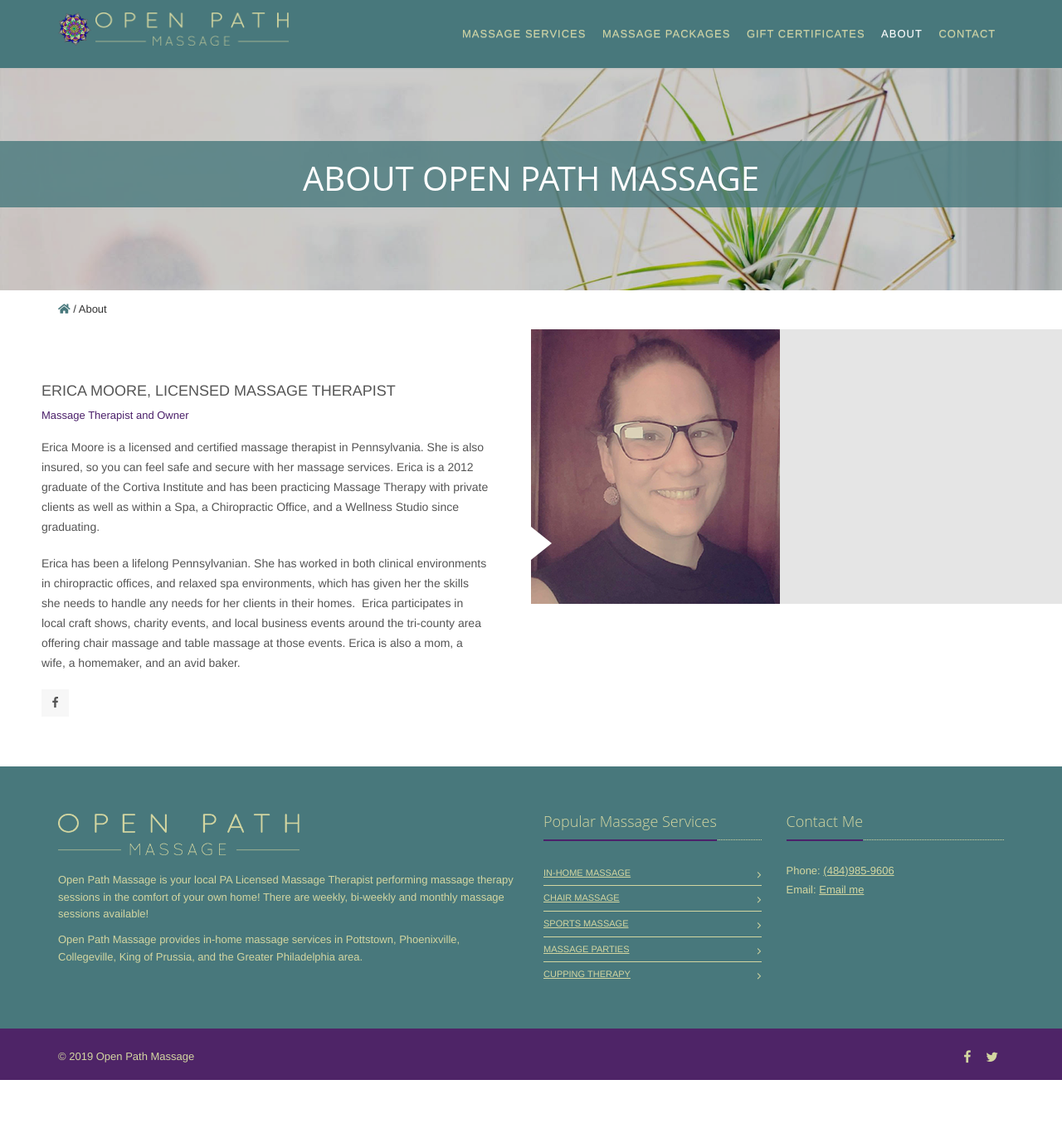
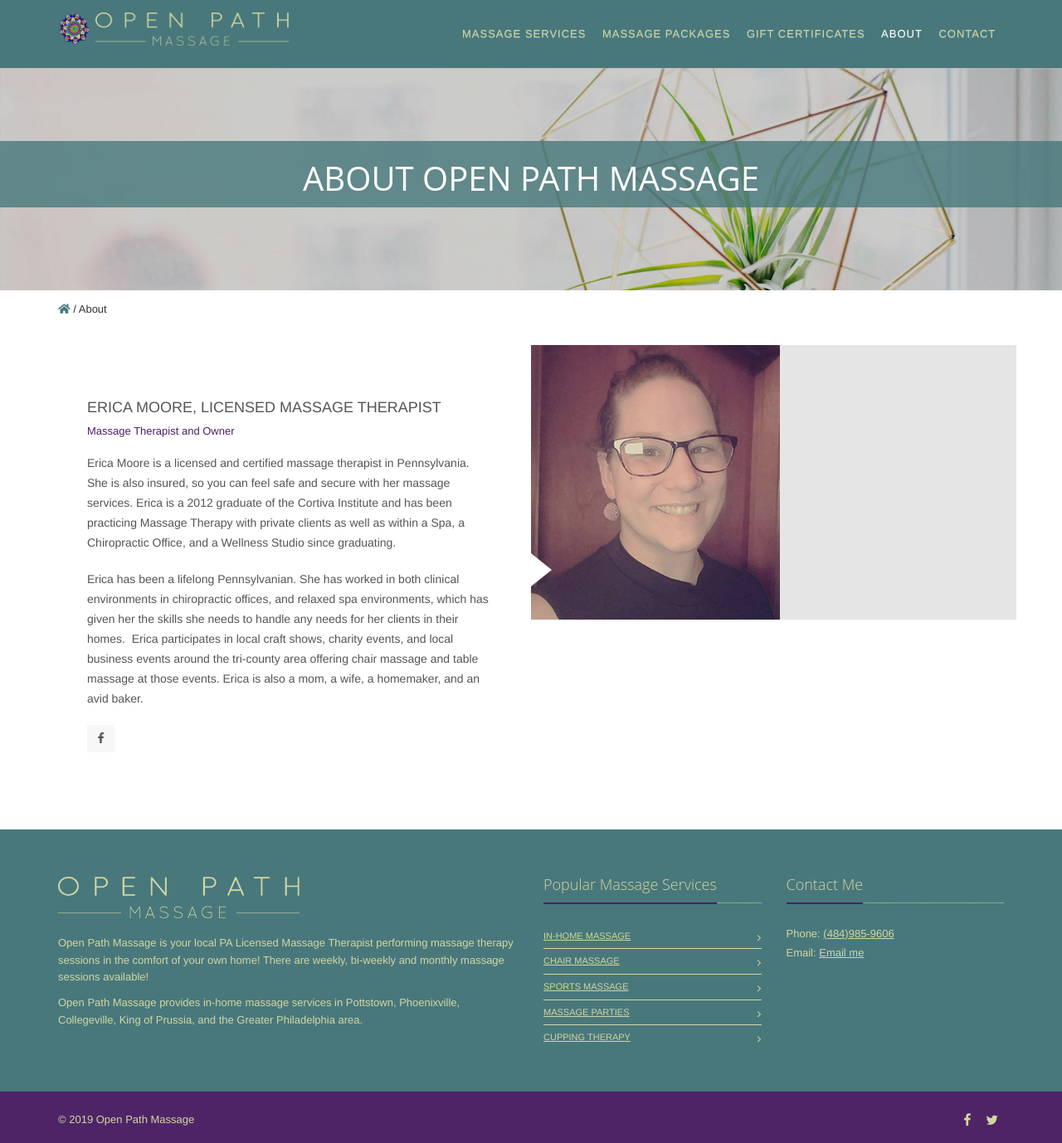
Before and after one commit to mrssk33lz/openpathmassage, a Jekyll site: the page built from about.md, in a window 1280 px wide and 1378 px high. Shown: the whole window at 83% size. Built offline with Jekyll 4.4.1, drawn with Linux system fonts in a browser that asks for light colours; nearby versions of some CDN libraries.

Commit message:
Updating content.

```diff
--- a/about.md
+++ b/about.md
@@ -12,7 +12,7 @@
 </div>
 <!--=== End Page Heading ===-->
 {% include breadcrumbs.html %}
-<div class="container-fluid">
+<div class="container content">
   <div class="row team-v7 no-gutter equal-height-columns">
     <div class="col-md-6 team-arrow-right">
       <div class="dp-table">
```
